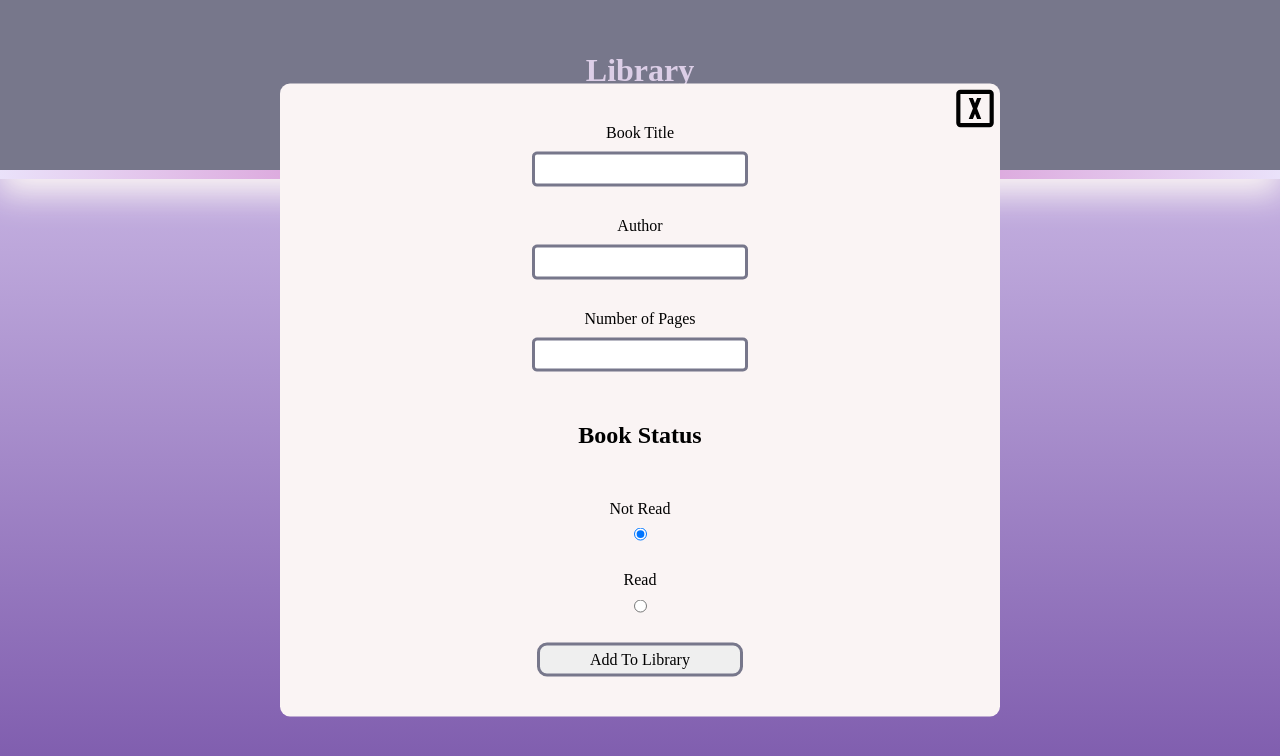
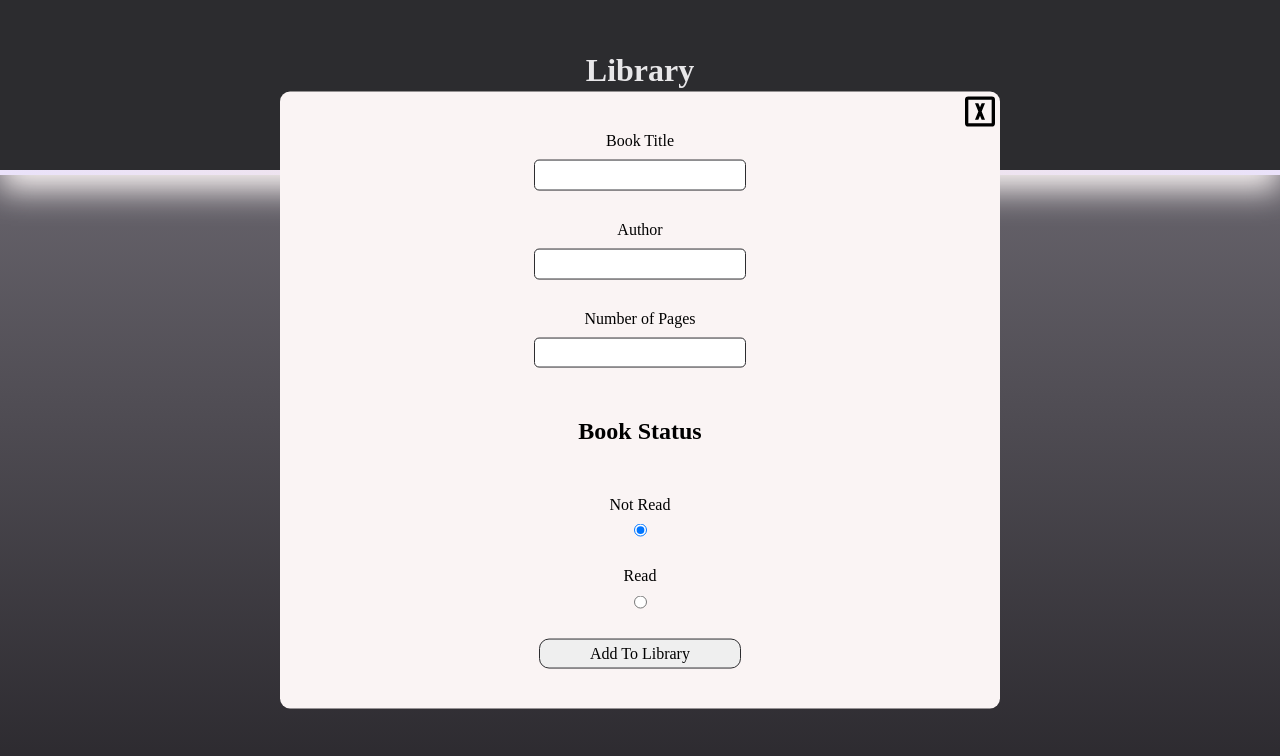
Before and after one commit to mbliefer/TOP, a plain HTML site: page library/index.html in a window 1280 px wide. Both pictures are taken after a click on the button "New Book". Drawn offline with nearby package versions, Linux system fonts and the light colour scheme.

Commit message:
color changes

```diff
--- a/library/styles.css
+++ b/library/styles.css
@@ -1,8 +1,8 @@
 :root {
-    --font-color-light: rgb(220 206 231);
+    --font-color-light: rgb(232, 231, 233);
     --border-color: black;
-    --color1: rgb(119, 119, 139);
-    --color2: rgb(145, 119, 238);
+    --color1: rgb(44, 44, 47);
+    --color2: rgb(159, 156, 173);
     --color3: rgb(250, 244, 244);
     --color4: ;
 }
@@ -20,13 +20,13 @@ header {
     align-items: center;
     background-color: var(--color1);
     padding: 31px;
-    border-bottom: solid 9px;
+    border-bottom: solid 5px;
     border-image-slice: 1;
     border-image-source: linear-gradient(to right,
             rgb(234, 226, 250),
-            rgb(219,164,219),
-            rgb(123,88,171),
-            rgb(219,164,219),
+            rgb(239, 228, 239),
+            rgb(98, 97, 101),
+            rgb(239, 228, 239),
             rgb(234, 226, 250));
     box-shadow: 0px 15px 30px var(--color3);
     z-index: 10;
@@ -37,14 +37,14 @@ header {
 }
 
 #book-entry > .close {
-    height: 50px;
+    height: 40px;
     position: absolute;
     top: 0;
     right: 0;
 }
 
 .trash {
-    height: 50px;
+    height: 30px;
     position: absolute;
     bottom: 10px;
     right: 10px;
@@ -72,7 +72,7 @@ header {
 }
 
 #book-entry > input {
-    border: 3px solid var(--color1);
+    border: 1px solid var(--color1);
     border-radius: 5px;
     padding: 5px;
 }
@@ -80,8 +80,8 @@ header {
 #books::before {
     content: "";
     background-image: linear-gradient(to bottom,
-            rgb(218, 202, 240),
-            rgb(123, 88, 171));
+            rgb(120, 116, 125),
+            rgb(41, 39, 44));
     position: fixed;
     height: 100%;
     width: 100%;
@@ -132,7 +132,7 @@ button {
 }
 
 .add-book {
-    border: 3px solid var(--color1);
+    border: 1px solid var(--color1);
 }
 
 button:hover {
```
